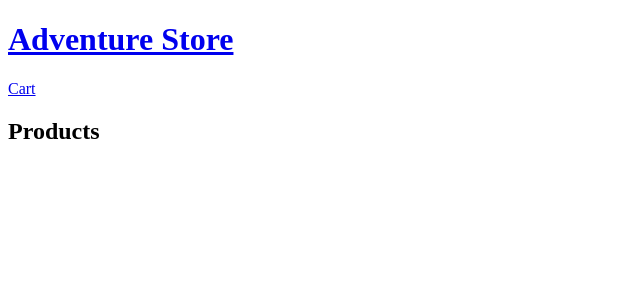
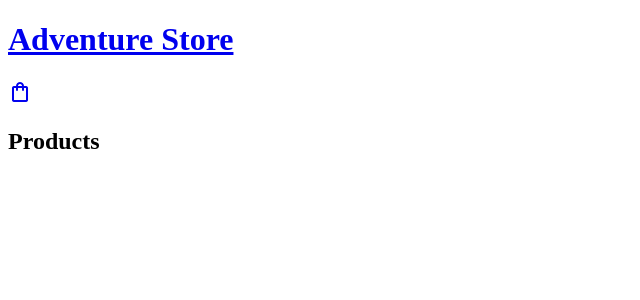
Before and after one commit to iamshaunjp/nuxt-3-with-pinia, a Nuxt app: page / in a window 1280 px wide. Shown: the top 300 px of the page, without its empty margins (0-640 px from the left). Built offline with nearby package versions, Linux system fonts and the light colour scheme.

Commit message:
lesson-3

```diff
--- a/layouts/default.vue
+++ b/layouts/default.vue
@@ -5,7 +5,11 @@
       <NuxtLink to="/">
         <h1>Adventure Store</h1>
       </NuxtLink>
-      <NuxtLink to="/cart">Cart</NuxtLink>
+      <NuxtLink to="/cart">
+        <span class="material-icons-outlined">
+          shopping_bag
+        </span>
+      </NuxtLink>
     </header>
 
     <div>
--- a/nuxt.config.ts
+++ b/nuxt.config.ts
@@ -1,4 +1,17 @@
 // https://v3.nuxtjs.org/api/configuration/nuxt.config
 export default defineNuxtConfig({
-
+  app: {
+    head: {
+      link: [
+        {
+          rel: 'stylesheet',
+          href: 'https://fonts.googleapis.com/icon?family=Material+Icons+Outlined'
+        },
+        {
+          rel: 'stylesheet',
+          href: 'https://fonts.googleapis.com/css2?family=VT323&display=swap'
+        }
+      ]
+    }
+  }
 })
```
